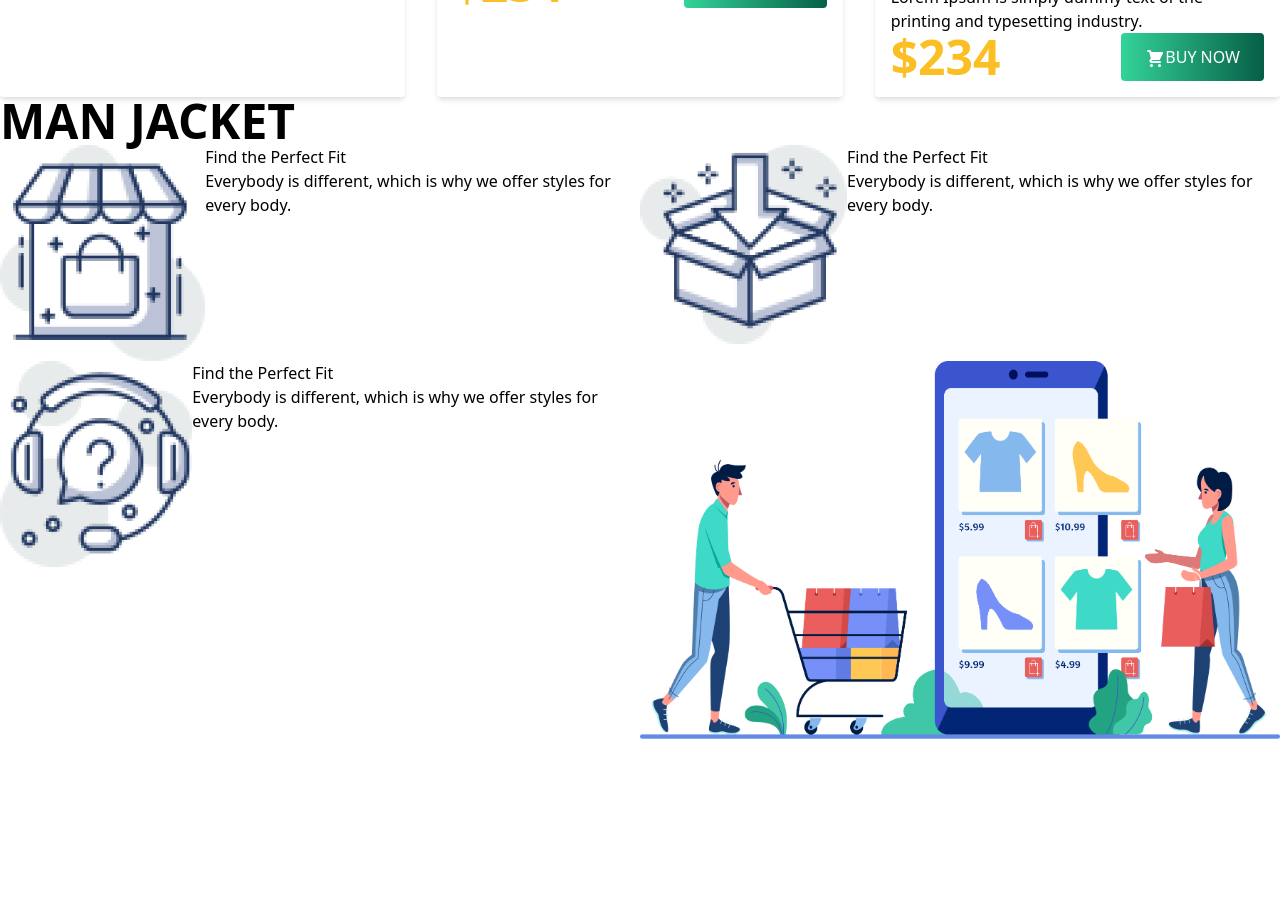
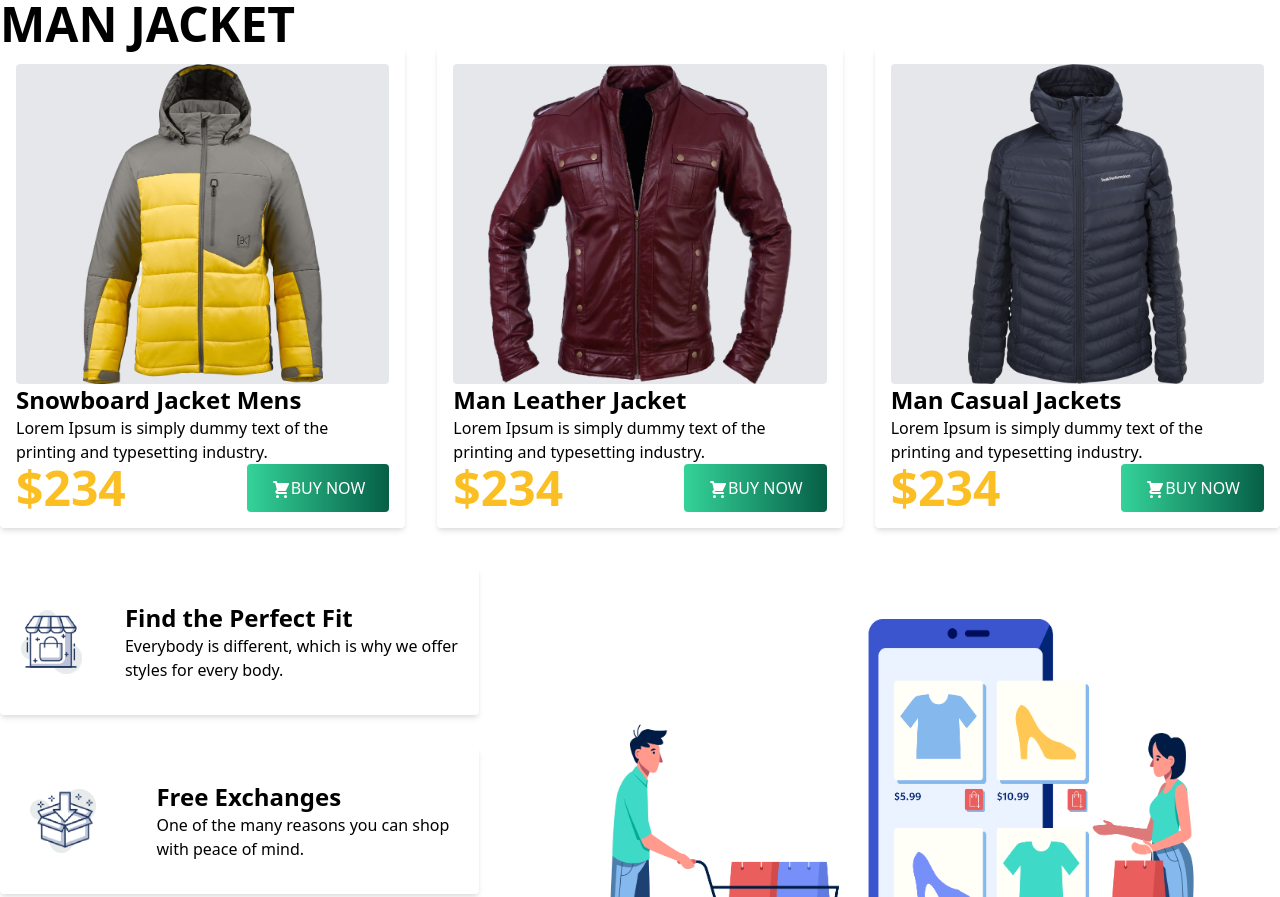
Before and after one commit to Hafsa-Begum/penguin-fashion, a plain HTML site: page index.html in a window 1280 px wide. Shown: the part 1135-2032 px from the top of the page. Before the commit the page ends 1874 px from the top, so only its background shows below. Drawn offline with nearby package versions, Linux system fonts and the light colour scheme.

Commit message:
slightly complete

```diff
--- a/index.html
+++ b/index.html
@@ -12,7 +12,7 @@
 
 <body>
     <header class="bg-yellow-100">
-        <div class="flex justify-around items-center p-10">
+        <div class="lg:flex justify-around items-center p-10">
             <div>
                 <h1 class="text-7xl font-bold uppercase"><span class="text-yellow-400">Be the penguins</span> <br> <span
                         class="text-gray-700">of winter</span>
@@ -33,10 +33,10 @@
     <main>
         <section class="container mx-auto">
             <h2 class="uppercase text-5xl font-bold">women jacket</h2>
-            <div class="grid grid-cols-3 gap-8">
+            <div class="lg:grid grid-cols-3 gap-8">
                 <div class="p-4 shadow-md rounded">
-                    <div class="bg-gray-200 rounded">
-                        <img src="images/jacket-1.png" alt="">
+                    <div class="bg-gray-200 rounded flex justify-center items-center">
+                        <img class="h-80" src="images/jacket-1.png" alt="">
                     </div>
                     <div>
                         <h4 class="text-2xl font-bold">Yellow Coat Jacket </h4>
@@ -55,8 +55,8 @@
                     </div>
                 </div>
                 <div class="p-4 shadow-md rounded">
-                    <div class="bg-gray-200 rounded">
-                        <img class="h-96 w-4/5" src="images/jacket-2.png" alt="">
+                    <div class="bg-gray-200 rounded flex justify-center items-center">
+                        <img class="h-80" src="images/jacket-2.png" alt="">
                     </div>
                     <div>
                         <h4 class="text-2xl font-bold">Ladies Jacket </h4>
@@ -75,8 +75,8 @@
                     </div>
                 </div>
                 <div class="p-4 shadow-md rounded">
-                    <div class="bg-gray-200 rounded">
-                        <img src="images/jacket-3.png" alt="">
+                    <div class="bg-gray-200 rounded flex justify-center items-center">
+                        <img class="h-80" src="images/jacket-3.png" alt="">
                     </div>
                     <div>
                         <h4 class="text-2xl font-bold">Women Leather Jacket </h4>
@@ -96,45 +96,108 @@
                 </div>
             </div>
         </section>
-        <section>
+        <section class="container my-10 mx-auto">
             <h2 class="uppercase text-5xl font-bold">man jacket</h2>
+            <div class="lg:grid grid-cols-3 gap-8">
+                <div class="p-4 shadow-md rounded">
+                    <div class="bg-gray-200 rounded flex justify-center items-center">
+                        <img class="h-80" src="images/jacket-4.png" alt="">
+                    </div>
+                    <div>
+                        <h4 class="text-2xl font-bold">Snowboard Jacket Mens </h4>
+                        <p>Lorem Ipsum is simply dummy text of the
+                            printing and typesetting industry.</p>
+                    </div>
+                    <div class="flex justify-between">
+                        <p class="text-5xl text-yellow-400 font-bold">$234</p>
+                        <button
+                            class="uppercase bg-gradient-to-r from-green-400 to-green-800 px-6 py-2 rounded text-white">
+                            <svg xmlns="http://www.w3.org/2000/svg" class="h-5 w-5 inline" viewBox="0 0 20 20"
+                                fill="currentColor">
+                                <path
+                                    d="M3 1a1 1 0 000 2h1.22l.305 1.222a.997.997 0 00.01.042l1.358 5.43-.893.892C3.74 11.846 4.632 14 6.414 14H15a1 1 0 000-2H6.414l1-1H14a1 1 0 00.894-.553l3-6A1 1 0 0017 3H6.28l-.31-1.243A1 1 0 005 1H3zM16 16.5a1.5 1.5 0 11-3 0 1.5 1.5 0 013 0zM6.5 18a1.5 1.5 0 100-3 1.5 1.5 0 000 3z" />
+                            </svg>Buy now</button>
+                    </div>
+                </div>
+                <div class="p-4 shadow-md rounded">
+                    <div class="bg-gray-200 rounded flex justify-center items-center">
+                        <img class="h-80" src="images/jacket-5.png" alt="">
+                    </div>
+                    <div>
+                        <h4 class="text-2xl font-bold">Man Leather Jacket </h4>
+                        <p>Lorem Ipsum is simply dummy text of the
+                            printing and typesetting industry.</p>
+                    </div>
+                    <div class="flex justify-between">
+                        <p class="text-5xl text-yellow-400 font-bold">$234</p>
+                        <button
+                            class="uppercase bg-gradient-to-r from-green-400 to-green-800 px-6 py-2 rounded text-white">
+                            <svg xmlns="http://www.w3.org/2000/svg" class="h-5 w-5 inline" viewBox="0 0 20 20"
+                                fill="currentColor">
+                                <path
+                                    d="M3 1a1 1 0 000 2h1.22l.305 1.222a.997.997 0 00.01.042l1.358 5.43-.893.892C3.74 11.846 4.632 14 6.414 14H15a1 1 0 000-2H6.414l1-1H14a1 1 0 00.894-.553l3-6A1 1 0 0017 3H6.28l-.31-1.243A1 1 0 005 1H3zM16 16.5a1.5 1.5 0 11-3 0 1.5 1.5 0 013 0zM6.5 18a1.5 1.5 0 100-3 1.5 1.5 0 000 3z" />
+                            </svg>Buy now</button>
+                    </div>
+                </div>
+                <div class="p-4 shadow-md rounded">
+                    <div class="bg-gray-200 rounded flex justify-center items-center">
+                        <img class="h-80" src="images/jacket-6.png" alt="">
+                    </div>
+                    <div>
+                        <h4 class="text-2xl font-bold"> Man Casual Jackets </h4>
+                        <p>Lorem Ipsum is simply dummy text of the
+                            printing and typesetting industry.</p>
+                    </div>
+                    <div class="flex justify-between">
+                        <p class="text-5xl text-yellow-400 font-bold">$234</p>
+                        <button
+                            class="uppercase bg-gradient-to-r from-green-400 to-green-800 px-6 py-2 rounded text-white">
+                            <svg xmlns="http://www.w3.org/2000/svg" class="h-5 w-5 inline" viewBox="0 0 20 20"
+                                fill="currentColor">
+                                <path
+                                    d="M3 1a1 1 0 000 2h1.22l.305 1.222a.997.997 0 00.01.042l1.358 5.43-.893.892C3.74 11.846 4.632 14 6.414 14H15a1 1 0 000-2H6.414l1-1H14a1 1 0 00.894-.553l3-6A1 1 0 0017 3H6.28l-.31-1.243A1 1 0 005 1H3zM16 16.5a1.5 1.5 0 11-3 0 1.5 1.5 0 013 0zM6.5 18a1.5 1.5 0 100-3 1.5 1.5 0 000 3z" />
+                            </svg>Buy now</button>
+                    </div>
+                </div>
+            </div>
         </section>
     </main>
     <footer>
-        <section>
-            <div class="grid grid-cols-2">
-                <div class="flex">
+        <section class="container mx-auto">
+
+            <div class="lg:grid grid-rows-3 grid-flow-col gap-8 my-10">
+                <div class="flex shadow-md justify-around items-center rounded">
                     <div>
-                        <img src="icons/image 12.png" alt="">
+                        <img class="h-16" src="icons/image 12.png" alt="">
                     </div>
                     <div>
-                        <h4>Find the Perfect Fit</h4>
+                        <h4 class="text-2xl font-bold">Find the Perfect Fit</h4>
                         <p>Everybody is different, which is why we
-                            offer styles for every body.</p>
+                            offer <br> styles for every body.</p>
                     </div>
                 </div>
-                <div class="flex">
+                <div class="flex shadow-md justify-around items-center rounded">
                     <div>
-                        <img src="icons/image 13.png" alt="">
+                        <img class="h-16" src="icons/image 13.png" alt="">
                     </div>
                     <div>
-                        <h4>Find the Perfect Fit</h4>
-                        <p>Everybody is different, which is why we
-                            offer styles for every body.</p>
+                        <h4 class="text-2xl font-bold">Free Exchanges</h4>
+                        <p>One of the many reasons you can shop <br>
+                            with peace of mind.</p>
                     </div>
                 </div>
-                <div class="flex">
+                <div class="flex shadow-md justify-around items-center rounded">
                     <div>
-                        <img src="icons/image 14.png" alt="">
+                        <img class="h-16" src="icons/image 14.png" alt="">
                     </div>
                     <div>
-                        <h4>Find the Perfect Fit</h4>
-                        <p>Everybody is different, which is why we
-                            offer styles for every body.</p>
+                        <h4 class="text-2xl font-bold">Contact Our Seller</h4>
+                        <p>They are here to help you. That's quite <br>
+                            literally what we pay them for.</p>
                     </div>
                 </div>
-                <div class="row-span-3">
-                    <img src="images/shopping.png" alt="">
+                <div class="row-span-3 flex justify-center items-center">
+                    <img class="h-4/5" src="images/shopping.png" alt="">
                 </div>
             </div>
         </section>
```
